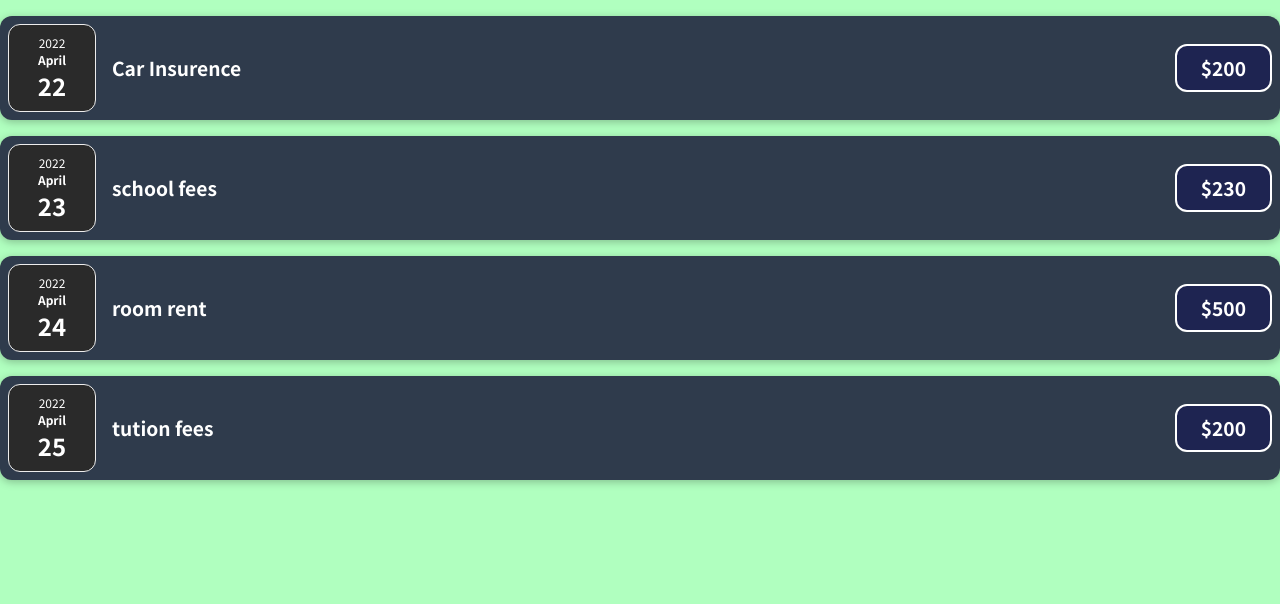
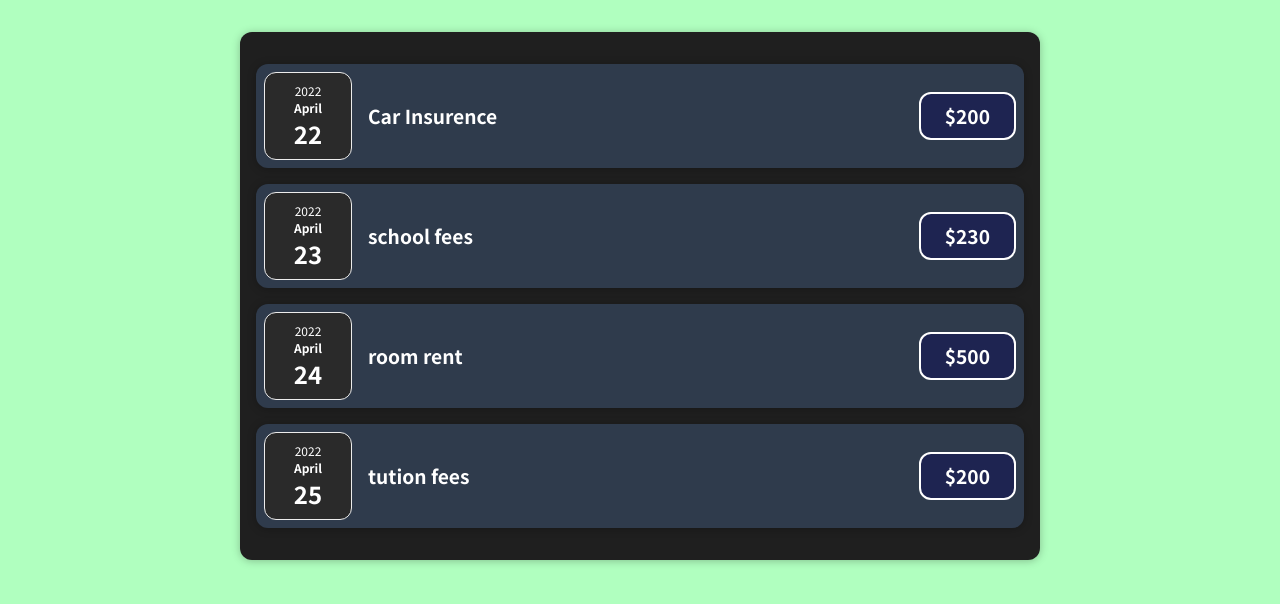
Before and after one commit to srikanthsoft2001/expense_tracker_application, a React (Create React App) app: page / in a window 1280 px wide. Shown: the top 604 px of the page. Built offline with nearby package versions, Linux system fonts and the light colour scheme; the HTML template or start-up script is replaced by a standard one.

Commit message:
lec 10 - nested functions

```diff
--- a/src/App.js
+++ b/src/App.js
@@ -1,7 +1,8 @@
 // import the component before using it
-import ExpenseItem from "./components/ExpenseItem.js";
+// import ExpenseItem from "./components/ExpenseItem.js";
+import Expenses from "./components/Expenses/Expenses.js";
 
-function App() {
+const App = () => {
   const expenses = [
     {
       id: 0,
@@ -31,26 +32,7 @@
 
   return (
     <div className="app-container">
-      <ExpenseItem
-        date={expenses[0].date}
-        title={expenses[0].title}
-        amount={expenses[0].amount}
-      />
-      <ExpenseItem
-        date={expenses[1].date}
-        title={expenses[1].title}
-        amount={expenses[1].amount}
-      />
-      <ExpenseItem
-        date={expenses[2].date}
-        title={expenses[2].title}
-        amount={expenses[2].amount}
-      />
-      <ExpenseItem
-        date={expenses[3].date}
-        title={expenses[3].title}
-        amount={expenses[3].amount}
-      />
+      <Expenses item={expenses} />
     </div>
   );
 }
--- a/src/components/ExpenseDate.js
+++ b/src/components/Expenses/ExpenseDate.js
@@ -1,7 +1,7 @@
 // write the boiler plate
 import "./ExpenseDate.css";
 
-function ExpenseDate(props) {
+const ExpenseDate = (props) => {
   let year = props.date.getFullYear();
   let month = props.date.toLocaleDateString("en-US", { month: "long" });
   let day = props.date.toLocaleDateString("en-US", { day: "2-digit" });
@@ -13,5 +13,5 @@
       <div className="expense-date__day">{day}</div>
     </div>
   );
-}
+};
 export default ExpenseDate;
--- a/src/components/ExpenseItem.js
+++ b/src/components/Expenses/ExpenseItem.js
@@ -2,17 +2,18 @@
 // import the css
 import "./ExpenseItem.css";
 import ExpenseDate from "./ExpenseDate.js";
+import Card from "../UI/Card.js";
 
-function ExpenseItem(props) {
+const ExpenseItem = (props) => {
   return (
-    <div className="expense-item">
+    <Card className="expense-item">
       <ExpenseDate date={props.date} />
       <div className="expense-item__description">
         <div>{props.title}</div>
         <div className="expense-item__price">${props.amount}</div>
       </div>
-    </div>
+    </Card>
   );
-}
+};
 
 export default ExpenseItem;
--- /dev/null
+++ b/src/components/Expenses/Expenses.css
@@ -0,0 +1,7 @@
+.expenses {
+  padding: 1rem;
+  background-color: rgb(31, 31, 31);
+  margin: 2rem auto;
+  width: 50rem;
+  max-width: 95%;
+}
--- /dev/null
+++ b/src/components/Expenses/Expenses.js
@@ -0,0 +1,32 @@
+import ExpenseItem from "./ExpenseItem.js";
+import "./Expenses.css";
+import Card from "../UI/Card.js";
+
+const Expenses = (props) => {
+  return (
+    <Card className="expenses">
+      <ExpenseItem
+        date={props.item[0].date}
+        title={props.item[0].title}
+        amount={props.item[0].amount}
+      />
+      <ExpenseItem
+        date={props.item[1].date}
+        title={props.item[1].title}
+        amount={props.item[1].amount}
+      />
+      <ExpenseItem
+        date={props.item[2].date}
+        title={props.item[2].title}
+        amount={props.item[2].amount}
+      />
+      <ExpenseItem
+        date={props.item[3].date}
+        title={props.item[3].title}
+        amount={props.item[3].amount}
+      />
+    </Card>
+  );
+};
+
+export default Expenses;
--- /dev/null
+++ b/src/components/UI/Card.css
@@ -0,0 +1,4 @@
+.card {
+  border-radius: 12px;
+  box-shadow: 0 1px 8px rgba(0, 0, 0, 0.25);
+}
--- /dev/null
+++ b/src/components/UI/Card.js
@@ -0,0 +1,8 @@
+import "./Card.css";
+
+const Card = (props) => {
+  const classes = props.className + " card";
+  return <div className={classes}>{props.children}</div>;
+}
+
+export default Card;
```
Also changed, not shown: src/components/Expenses/ExpenseDate.css (renamed from src/components/ExpenseDate.css), src/components/Expenses/ExpenseItem.css (renamed from src/components/ExpenseItem.css).
